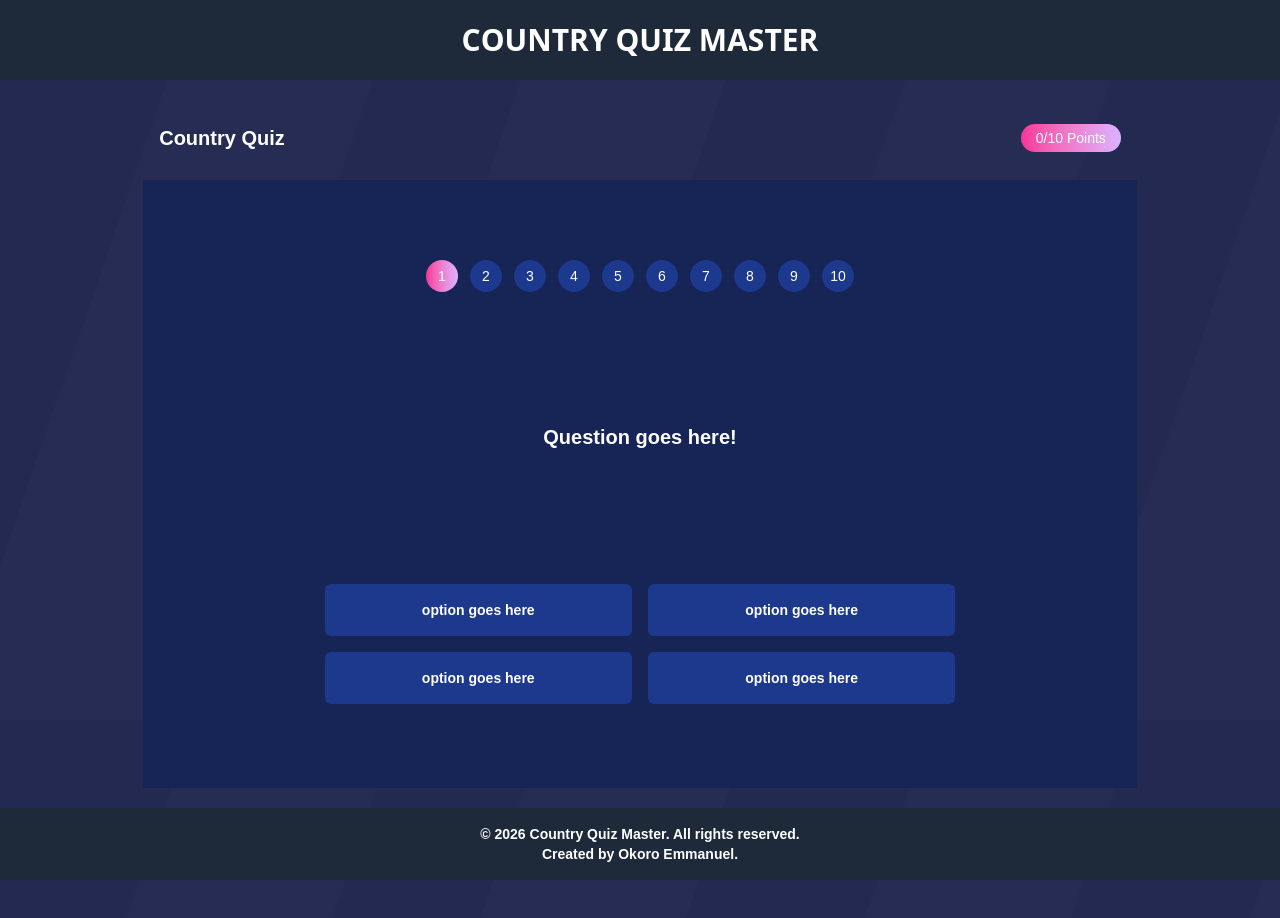
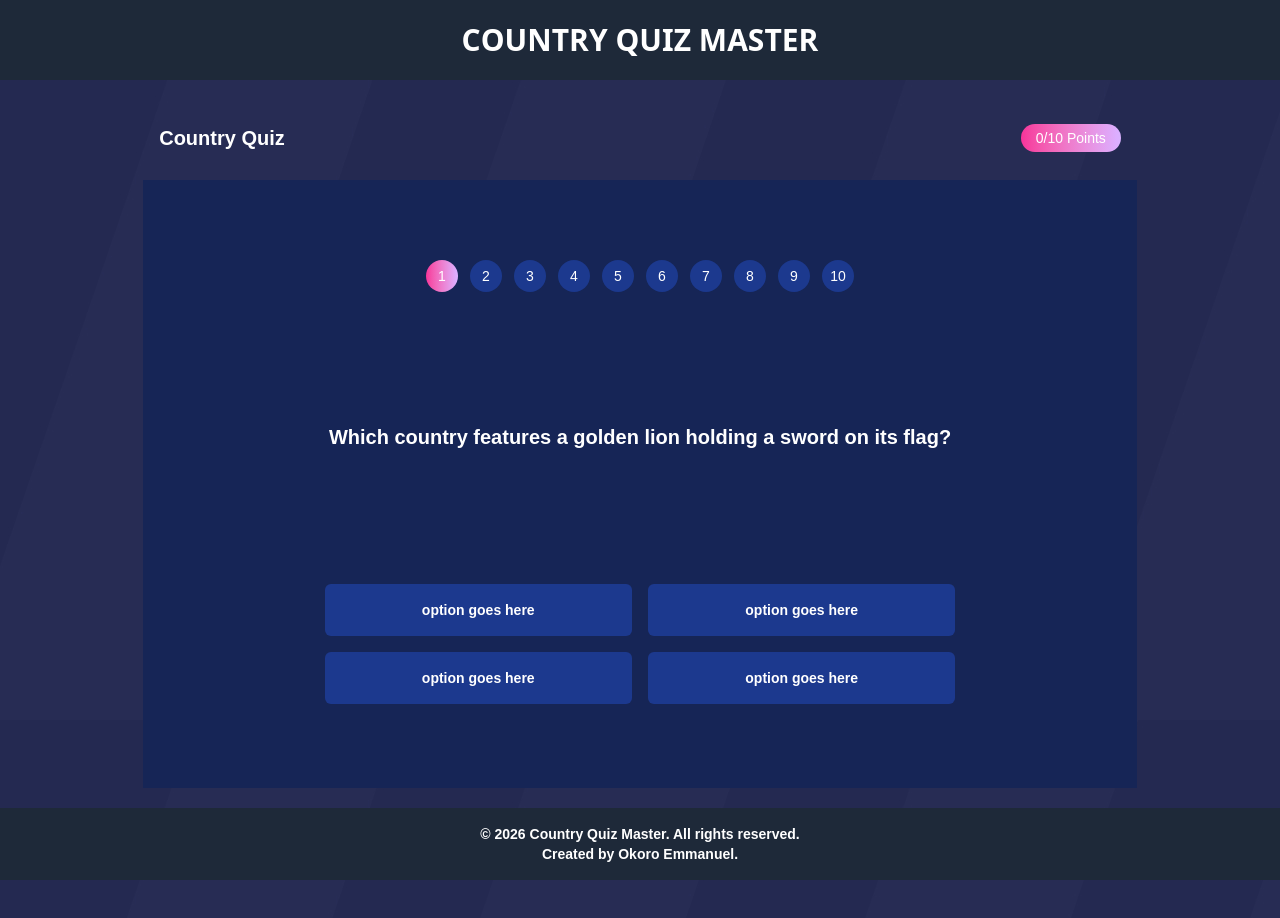
Before and after one commit to Nuel-dev-oi/country-quiz-master, a React (Vite) app in the folder frontend/: page / in a window 1280 px wide. Shown: the top 918 px of the page. Built offline with nearby package versions, Linux system fonts and the light colour scheme; a web font is replaced by a local one.

Commit message:
Add Questions to Question component

```diff
--- a/frontend/src/components/NumberTab.tsx
+++ b/frontend/src/components/NumberTab.tsx
@@ -1,6 +1,12 @@
 import React, { useRef, useEffect } from "react";
 
-const NumberTab: React.FC = (): React.JSX.Element => {
+interface click {
+  (e: React.MouseEvent<HTMLSpanElement, MouseEvent>): void;
+}
+
+const NumberTab: React.FC<{ onClick: click }> = ({
+  onClick,
+}): React.JSX.Element => {
   const spanRef = useRef<HTMLDivElement>(null);
 
   const handleClick = (e: React.MouseEvent<HTMLSpanElement, MouseEvent>) => {
@@ -46,6 +52,7 @@ const NumberTab: React.FC = (): React.JSX.Element => {
             key={index}
             onClick={(e) => {
               handleClick(e);
+              onClick(e);
             }}
             className="transition-colors duration-500 ease-in-out cursor-pointer rounded-[100%] w-8 h-8 flex justify-center items-center bg-blue-900 text-center font-medium text-sm from-pink-500 to-purple-300"
           >
--- a/frontend/src/components/Question.tsx
+++ b/frontend/src/components/Question.tsx
@@ -1,9 +1,49 @@
-import React from "react";
+import React, { useEffect, useRef, useState } from "react";
+import type { QuizQuestions } from "../utils/countryQuizData";
 
-const Question: React.FC = (): React.JSX.Element => {
+const Question: React.FC<{ number: number; questions: QuizQuestions }> = ({
+  number,
+  questions,
+}): React.JSX.Element => {
+  const [question, setQuestion] = useState<string>("");
+  const filteredQuestions = useRef<QuizQuestions>([]);
+
+  useEffect(() => {
+    if (!questions || questions.length === 0) return;
+
+    const selected: QuizQuestions = [];
+    const targetLength = Math.min(10, questions.length);
+
+    while (selected.length < targetLength) {
+      const randomIndex = Math.floor(Math.random() * questions.length);
+      const candidate = questions[randomIndex];
+
+      if (!selected.some((q) => q.question === candidate.question)) {
+        selected.push(candidate);
+      }
+    }
+
+    filteredQuestions.current = selected;
+  }, [questions]);
+
+  useEffect(() => {
+    const setQuizQuestion = () => {
+      if (!questions) return;
+      const quiz = filteredQuestions.current.find((_, index) => {
+        return index === number - 1;
+      });
+      const quizQuestion = quiz?.question;
+
+      if (quizQuestion) {
+        setQuestion(quizQuestion);
+      }
+    };
+    setQuizQuestion();
+  }, [number, questions]);
+
   return (
-    <div className="w-full gap-3 flex-wrap flex justify-center items-center p-2 whitespace-nowrap text-xl bg-transparent h-[20%] max-[400px]:h-[15%]">
-      Question goes here!
+    <div className="shrink w-full gap-3 flex-wrap flex justify-center items-center p-2 whitespace-wrap text-[13px] md:text-xl bg-transparent h-[20%] max-[400px]:h-[15%]">
+      <span>{question}</span>
     </div>
   );
 };
--- a/frontend/src/components/QuestionTab.tsx
+++ b/frontend/src/components/QuestionTab.tsx
@@ -1,13 +1,25 @@
-import React from "react";
+import React, { useState, useContext, useMemo } from "react";
 import NumberTab from "./NumberTab";
 import Question from "./Question";
 import Options from "./Options";
+import QuestionContext from "./QuestionContext";
 
 const QuestionTab: React.FC = (): React.JSX.Element => {
+  const [number, setNumber] = useState<number>(1);
+  const questions = useContext(QuestionContext);
+
+  const onClick = (e: React.MouseEvent<HTMLSpanElement, MouseEvent>) => {
+    const num = e.currentTarget.textContent;
+    setNumber(Number(num));
+  };
+
   return (
     <section className="w-[90%] flex flex-col gap-3 justify-start items-start p-2 bg-blue-950 h-max max-[400px]:h-[80%] md:h-full sm:h-max md:col-start-2 md:col-end-3 md:row-start-2 md:row-end-3 ">
-      <NumberTab />
-      <Question />
+      <NumberTab onClick={onClick} />
+      <Question
+        number={number}
+        questions={useMemo(() => questions, [questions])}
+      />
       <Options optionLen={4} />
     </section>
   );
```
